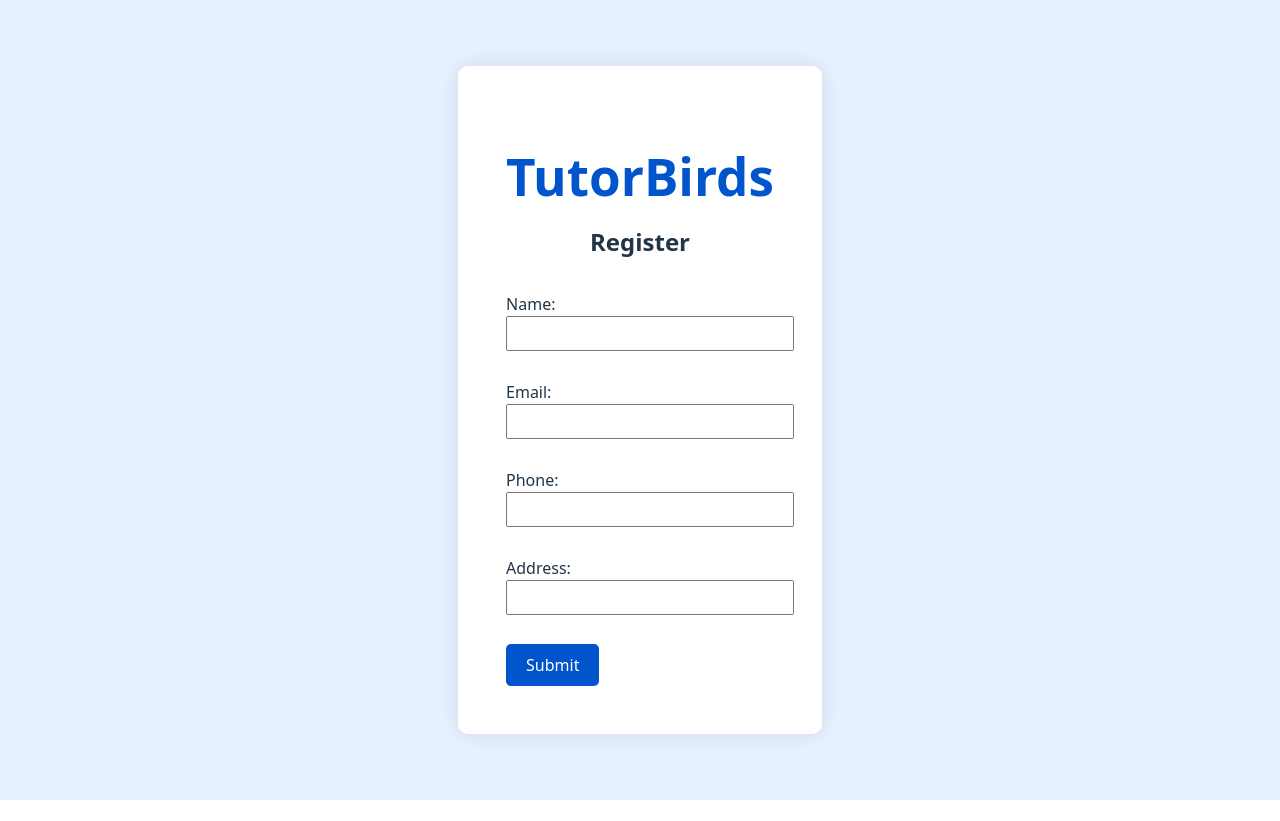
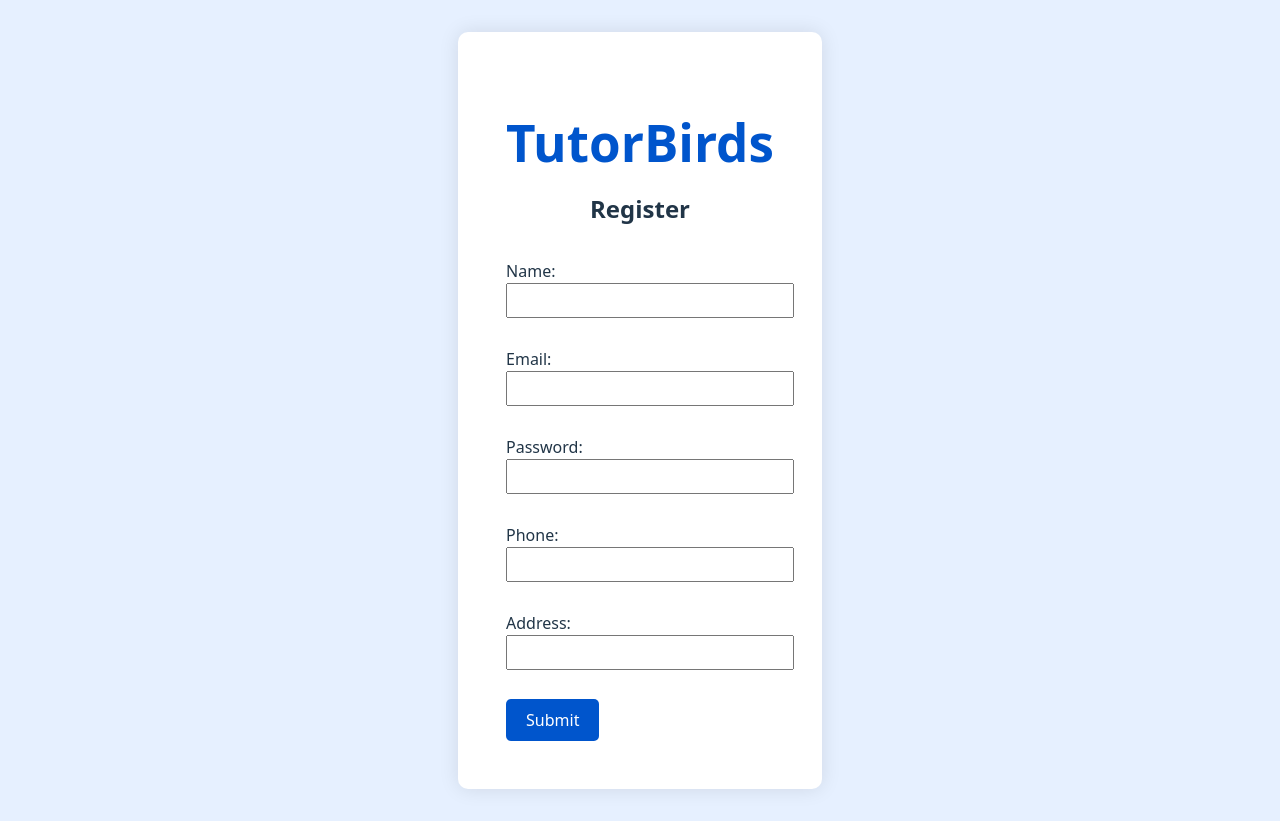
Before and after one commit to AnasOBush/registration-frontend, a React (Vite) app in the folder frontend/: page / in a window 1280 px wide. Before the commit the page ends 800 px from the top, so only its background shows below. Built offline with nearby package versions, Linux system fonts and the light colour scheme.

Commit message:
added password field to registration front end

```diff
--- a/frontend/src/App.jsx
+++ b/frontend/src/App.jsx
@@ -4,6 +4,7 @@ function App() {
   const [formData, setFormData] = useState({
     name: '',
     email: '',
+    password: '',
     phone: '',
     address: '',
   })
@@ -11,6 +12,7 @@ function App() {
   const [errors, setErrors] = useState({
   name: '',
   email: '',
+  password: '',
   phone: '',
   address: '',
 });
@@ -41,6 +43,11 @@ const [successMessage, setSuccessMessage] = useState('');
     newErrors.email = "Enter a valid email";
     isValid = false;
   }
+
+  if (!formData.password || formData.password.length < 6) {
+  newErrors.password = "Password must be at least 6 characters";
+  isValid = false;
+}
 
   const phoneRegex = /^[0-9]{11}$/;
   if (!formData.phone) {
@@ -187,6 +194,32 @@ const handleSubmit = async (e) => {
         <br />
 
         <label>
+          Password:
+          <input
+            type="password"
+            name="password"
+            value={formData.password}
+            onChange={handleChange}
+            style={{ display: 'block', width: '100%', padding: '8px', marginBottom: '5px' }}
+          />
+          {errors.password && (
+          <div style={{
+            backgroundColor: '#f8d7da',
+            color: '#842029',
+            padding: '0.75rem',
+            borderRadius: '6px',
+            marginTop: '4px',
+            marginBottom: '12px',
+            border: '1px solid #f5c2c7'
+          }}>
+            {errors.password}
+          </div>
+        )}
+        </label>
+        <br />
+
+
+        <label>
           Phone:
           <input
             type="tel"
```
